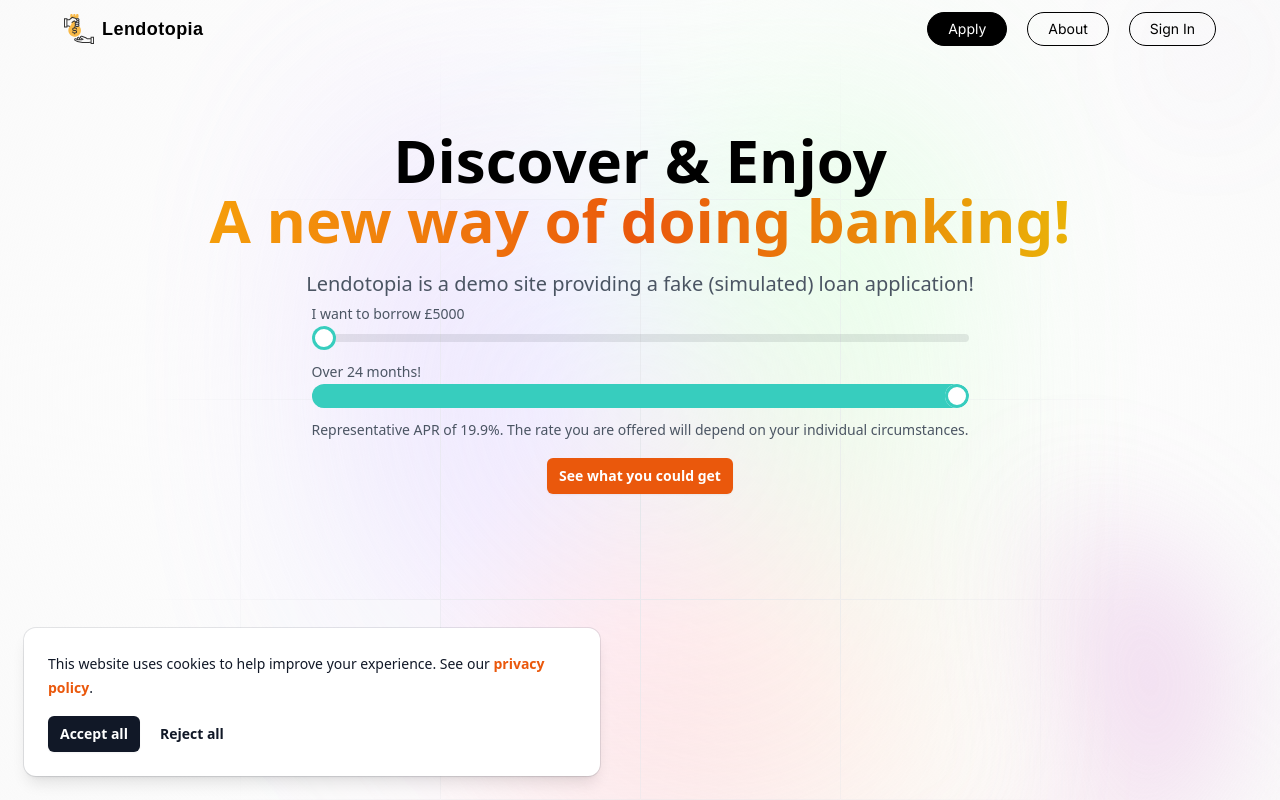
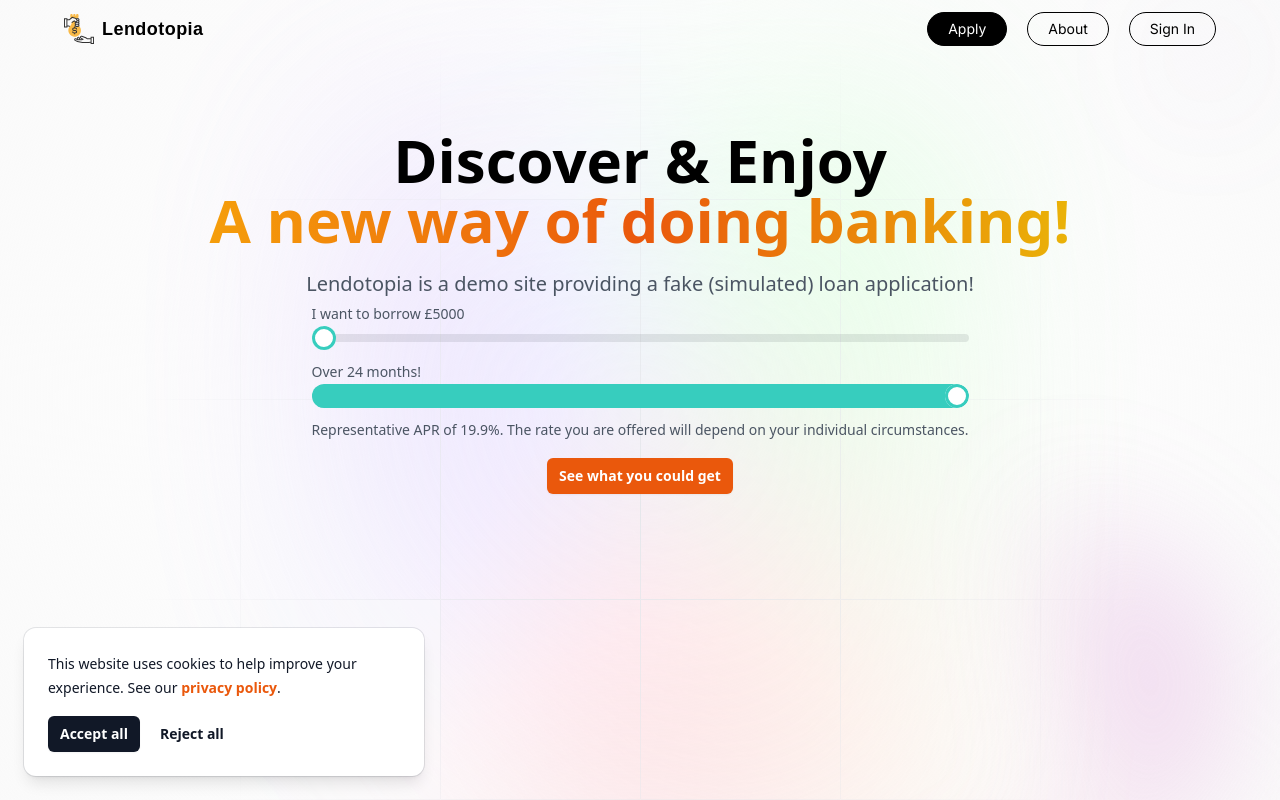
Before and after one commit to james9226/lending-frontend, a Next.js app: page / in a window 1280 px wide. Shown: the top 800 px of the page. Built offline with nearby package versions, Linux system fonts and the light colour scheme; no server answers.

Commit message:
Max width of cookie banner

```diff
--- a/components/privacy/PrivacyNoticeSSR.tsx
+++ b/components/privacy/PrivacyNoticeSSR.tsx
@@ -1,4 +1,3 @@
-
 import PrivacyOptions from './PrivacyOptionsClient';
 import { cookies } from 'next/headers';
 
@@ -11,6 +10,6 @@ export default async function PrivacyNotice() {
     (
         <div></div>
     ):(
-      <PrivacyOptions />
+        <PrivacyOptions />
     )
   }
--- a/components/privacy/PrivacyOptionsClient.tsx
+++ b/components/privacy/PrivacyOptionsClient.tsx
@@ -16,7 +16,7 @@ export default function PrivacyOptions() {
     };
 
     return fieldEnabled ? (
-        <div className="pointer-events-none fixed inset-x-0 bottom-0 px-6 pb-6">
+        <div className="pointer-events-none fixed  max-w-md	inset-x-0 bottom-0 px-6 pb-6">
         <div className="pointer-events-auto max-w-xl rounded-xl bg-white p-6 shadow-lg ring-1 ring-gray-900/10">
           <p className="text-sm leading-6 text-gray-900">
             This website uses cookies to help improve your experience. See our{' '}
```
